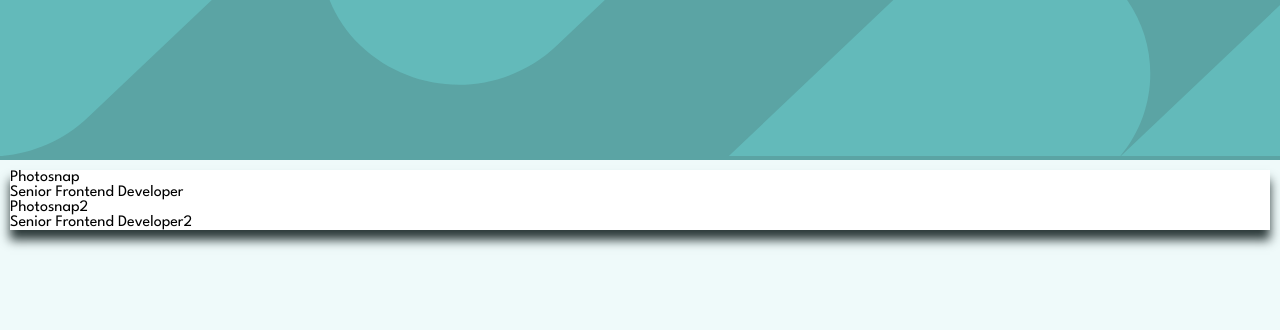
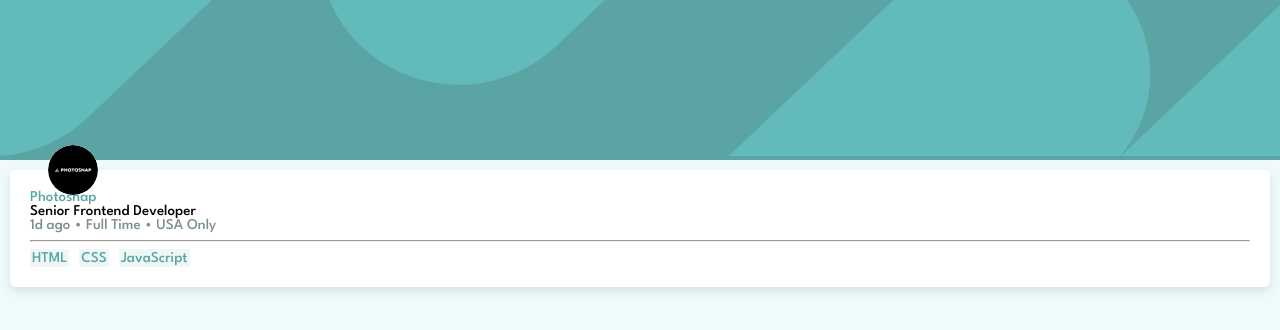
Before and after one commit to aleks540/frontend_mentor-static-job-listings-react, a React (Create React App) app: page / in a window 1280 px wide. Shown: the top 330 px of the page. Built offline with nearby package versions, Linux system fonts and the light colour scheme.

Commit message:
JobCard style

```diff
--- a/src/App.js
+++ b/src/App.js
@@ -1,13 +1,17 @@
-import logo from './logo.svg';
 import './App.css';
 import Header from './components/header/Header';
 import JobCard from './components/jobCard/JobCard';
+
+//import { jobData } from "../../data/data.js"
 
 function App() {
   return (
    <>
    <Header/>
    <main>
+  {/*  {jobData.map(product => (
+            <JobCard key={product.id} product={product} />
+          ))} */}
     <JobCard/>
    </main>
 
--- a/src/components/jobCard/JobCard.css
+++ b/src/components/jobCard/JobCard.css
@@ -1,5 +1,78 @@
-.jobCard{
+/* .jobCard{
+
     background-color: white;
-    box-shadow: 0px 10px 10px var(--cyan5);
+
+  box-shadow: 0px 4px 10px rgba(0, 0, 0, 0.1);
     margin: 10px;
+    padding: 20px;
+    border-radius: 5px;
+    overflow: hidden;
+} */
+
+.job-card {
+    position: relative;
+    font-size: 15px;
+    font-weight: 500;
+
+
+    background-color: white;
+    /*   box-shadow: 0px 10px 30px var(--cyan3); */
+    box-shadow: 0px 4px 10px rgba(0, 0, 0, 0.1);
+    margin: 10px;
+    padding: 20px;
+    border-radius: 5px;
+    overflow: visible;
 }
+
+.job-logo {
+    position: absolute;
+    top: -25px;
+    left: 3%;
+    width: 10%;
+    max-width: 50px;
+    aspect-ratio: 1/1;
+    /* Sicherstellen, dass es ein Kreis bleibt */
+    border-radius: 50%;
+    background-color: white;
+    /* Falls das SVG keinen Hintergrund hat */
+    /*  padding: 5px;  */
+    /*  box-shadow: 0px 2px 5px rgba(0, 0, 0, 0.2); */
+
+
+
+
+
+
+
+}
+
+.company {
+    color: var(--cyan3);
+
+}
+
+.position {}
+
+.jobinfo {
+    color: var(--cyan4);
+}
+
+.languageTags {
+    display: flex;
+    flex-wrap: wrap;
+    gap: 10px;
+
+}
+
+.tag {
+    background-color: var(--cyan2);
+    color: var(--cyan3);
+    border-radius: 2px;
+    padding: 2px;
+    cursor: pointer;
+}
+
+.tag:hover {
+    background-color: var(--cyan3);
+    color: white;
+}
--- a/src/components/jobCard/JobCard.jsx
+++ b/src/components/jobCard/JobCard.jsx
@@ -1,44 +1,35 @@
 import React from 'react';
 import "./JobCard.css"
 import { jobs } from "../../data/data.js"
-
+import photosnapLogo from "../../img/photosnap.svg";
 
 
 
 const JobCard = () => {
-
     return (
         <div className='jobCard'>
-            {/* <p className='company'>Company</p>
-            <p className='position'>Position</p>
-            <div className='jobInfos'>
-                <p className="postedAt">1d ago</p>
-                <p className="contract">Full Time</p>
-                <p className="location">USA Only</p>
-            </div>
-*/}
-
             {jobs.length === 0 ? (
                 <p>No jobs found</p>
             ) : (
-
                 <>
                     {jobs.map((job, index) => {
-                        const { company, position, } = job
+                        const { company, position, postedAt, contract, location, languages, tools } = job
+                        const tags = [...languages, ...tools];
                         return (
-                            <>
-                            {/*
-                            <tr key={index}>
-                                <td>{index + 1}</td>
-                                <td>{company}</td>
-                                <td>{position}</td>
-
-                            </tr> */}
-
-                            <p className='company'>{company}</p>
-                            <p className='position'>{position}</p>
-
-                            </>
+                            <div key={index} className="job-card">
+                              <img src={ photosnapLogo} alt={`${company} Logo`} className="job-logo" />
+                                <p className='company'>{company}</p>
+                                <p className='position'>{position}</p>
+                                <div className='jobinfo'>
+                                <span>{postedAt} • {contract} • {location}</span>
+                                </div>
+                                {<hr />}
+                                <div className='languageTags'>
+                                    {tags.map((tag, tagIndex) => (
+                                        <span key={tagIndex} className="tag">{tag}</span>
+                                    ))}
+                                </div>
+                            </div>
                         )
                     })}
                 </>
--- a/src/data/data.js
+++ b/src/data/data.js
@@ -2,7 +2,7 @@ export const jobs =[
     {
         id: 1,
         company: "Photosnap",
-        logo: "./images/photosnap.svg",
+        logo: "../../img/photosnap.svg",
         new: true,
         featured: true,
         position: "Senior Frontend Developer",
@@ -13,20 +13,6 @@ export const jobs =[
         location: "USA Only",
         languages: ["HTML", "CSS", "JavaScript"],
         tools: []
-      },
-      {
-        id: 2,
-        company: "Photosnap2",
-        logo: "./images/photosnap.svg",
-        new: true,
-        featured: true,
-        position: "Senior Frontend Developer2",
-        role: "Frontend",
-        level: "Senior",
-        postedAt: "1d ago",
-        contract: "Full Time",
-        location: "USA Only",
-        languages: ["HTML", "CSS", "JavaScript"],
-        tools: []
       }
+
 ]
```
Also changed, not shown: src/logo.svg (deleted), 1 other file (tests, documents, lock files or other folders).
